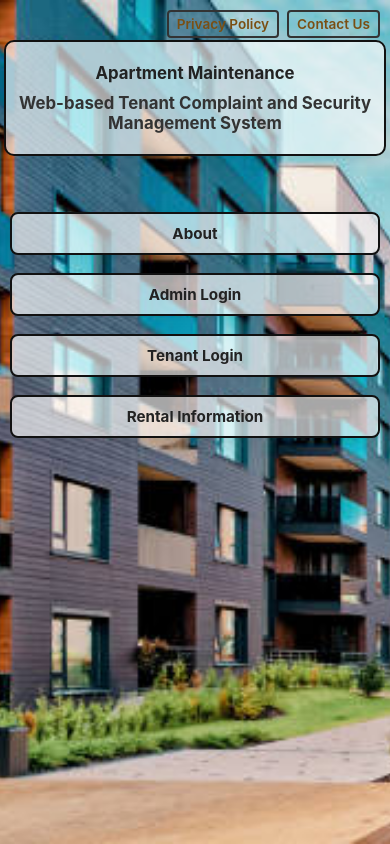
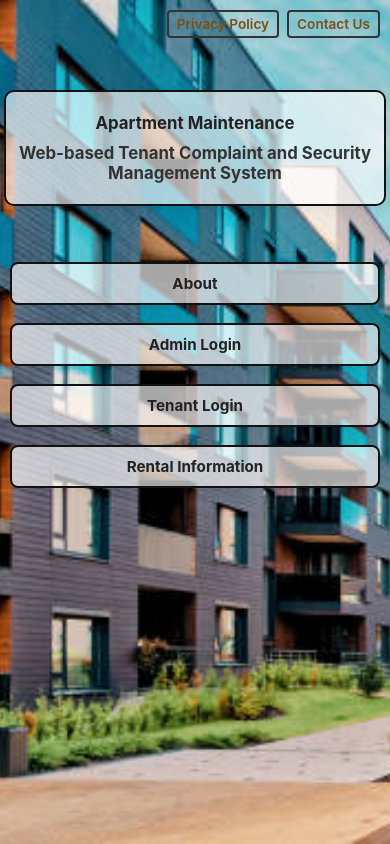
Before and after one commit to Noble636/Capstone2, a React (Create React App) app: page / in a window 390 px wide. Built offline with nearby package versions, Linux system fonts and the light colour scheme.

Commit message:
Inital commit

```diff
--- a/src/components/ContactUs.js
+++ b/src/components/ContactUs.js
@@ -43,7 +43,7 @@ const ContactUs = () => {
         </ul>
       </div>
       <div className="contact-back-button-container">
-        <button className="contact-back-button" onClick={() => navigate(-1)}>
+        <button className="contact-back-button" onClick={() => navigate("/")}>
           &#x2B05; Back
         </button>
       </div>
--- a/src/components/PrivacyPolicy.js
+++ b/src/components/PrivacyPolicy.js
@@ -70,7 +70,7 @@ const PrivacyPolicy = () => {
       </div>
 
       <div className="privacy-back-button-container">
-        <button className="privacy-back-button" onClick={() => navigate(-1)}>
+        <button className="privacy-back-button" onClick={() => navigate("/")}>
           &#x2B05; Back
         </button>
       </div>
--- a/src/css/Home.css
+++ b/src/css/Home.css
@@ -122,7 +122,7 @@
 
   .home-title-box {
     padding: 18px 8px 14px 8px;
-    margin-top: 80px;
+    margin-top: 120px;
     border-radius: 14px;
     width: 98%;
     min-width: unset;
@@ -172,7 +172,7 @@
 @media (max-width: 430px) {
   .home-title-box {
     padding: 10px 2px 10px 2px;
-    margin-top: 40px;
+    margin-top: 90px; /* Increased from 40px to 90px */
     border-radius: 10px;
     width: 100%;
     min-width: unset;
```
